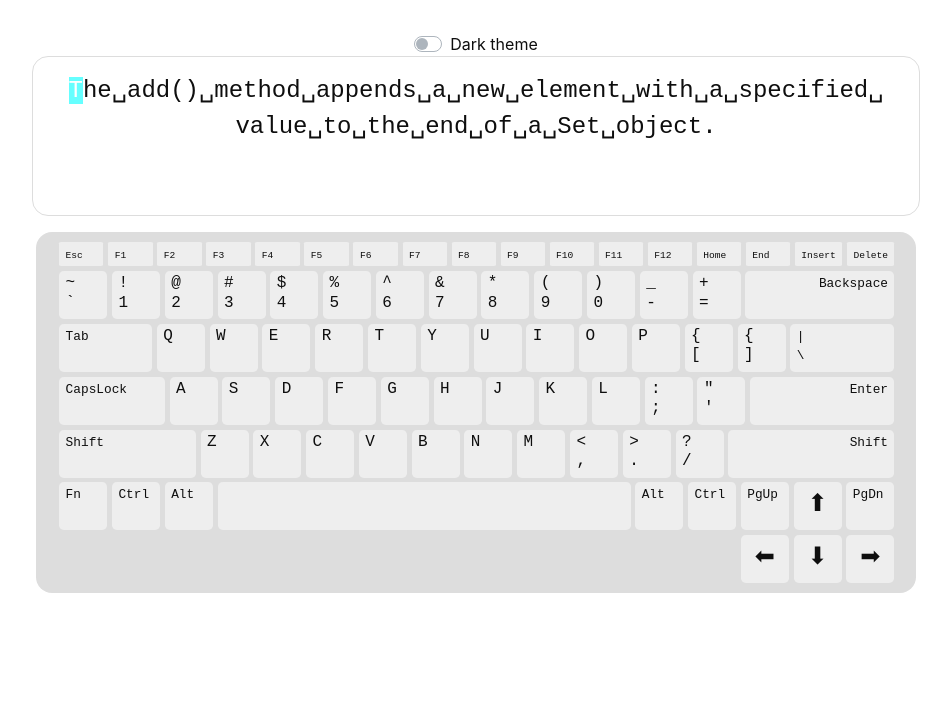
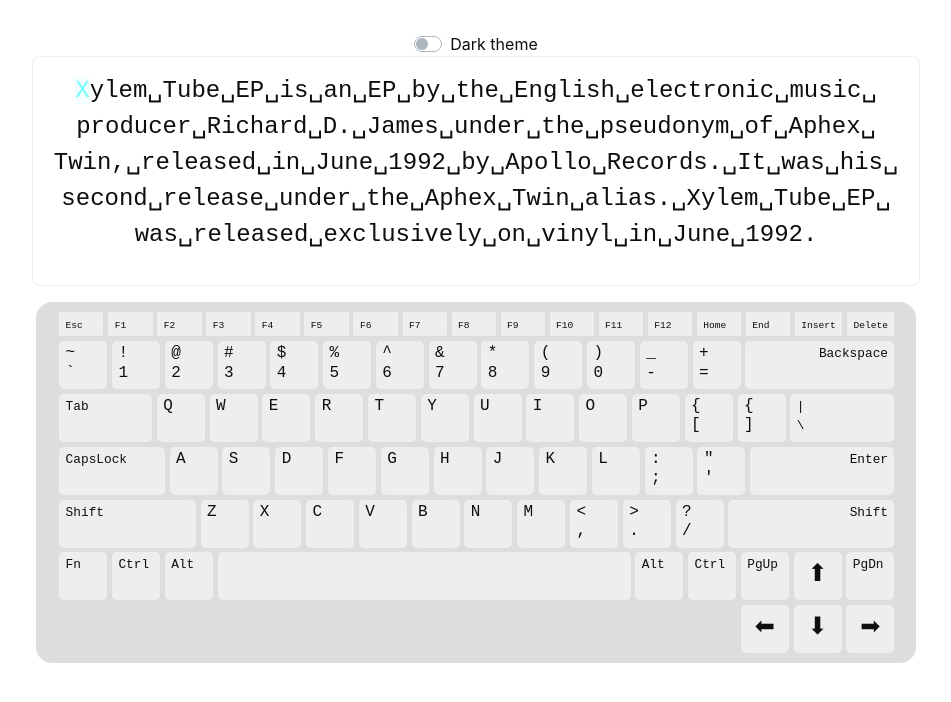
Before and after one commit to sqwxl/type_trainer, a React (Create React App) app: page / in a window 1280 px wide. Shown: the top 702 px of the page, without its empty margins (164-1115 px from the left). Built offline with nearby package versions, Linux system fonts and the light colour scheme.

Commit message:
basic interface mostly functional, preparing to refactor text formatting logic and move on to trainer AI

```diff
--- a/src/App.tsx
+++ b/src/App.tsx
@@ -7,6 +7,7 @@
 import { LayoutContext, layouts } from './Components/Contexts/LayoutContext/LayoutContext';
 import Toolbar from './Components/Toolbar/Toolbar'
 import { Container } from 'react-bootstrap';
+import { type } from 'os';
 // import { ThemeConsumer } from 'react-bootstrap/esm/ThemeProvider';
 
 
@@ -42,21 +43,15 @@
   }
 }
 
-function replaceSpaces(str: string): string {
-  // let replacement = `&blank;<span style="font-family: sans-serif;">&NegativeVeryThinSpace;</span>`
-  let replacement = `&blank;&NegativeVeryThinSpace;`
-  return str.replaceAll(" ", replacement)//"␣")
-}
-
 class App extends React.Component<{}, any> {
   static contextType = ThemeContext
   constructor(props: AppProps) {
     super(props)
     this.state = {
-      trainingString: "The add() method appends a new element with a specified value to the end of a Set object.",
+      trainingString: "Xylem Tube EP is an EP by the English electronic music producer Richard D. James under the pseudonym of Aphex Twin, released in June 1992 by Apollo Records. It was his second release under the Aphex Twin alias. Xylem Tube EP was released exclusively on vinyl in June 1992.",
       currentChar: 0,
       errorIndices: new Set(),
-      pressed: [],
+      pressed: new Set(),
       paused: false,
       theme: themes.light
     }
@@ -69,7 +64,7 @@
   }
 
   componentDidUpdate() {
-    console.log(this.state.errorIndices)
+    console.log("errors: ", this.state.errorIndices)
   }
 
   componentWillMount() {
@@ -104,10 +99,10 @@
     let { pressed, currentChar, errorIndices } = this.state
 
     // Reject input
-    if (this.state.paused || event.repeat || pressed.includes(event.code)) {
+    if (this.state.paused || event.repeat || pressed.has(event.code)) {
       return
     }
-    pressed.push(event.code)
+    pressed.add(event.code)
 
     // Validate
     if (isChar(event.code)) {
@@ -123,17 +118,17 @@
 
   handleKeyUp(event: KeyboardEvent) {
     event.preventDefault()
-    let pressed = this.state.pressed.filter((code: string) => code !== event.code)
+    let pressed = this.state.pressed
+    pressed.delete(event.code)
     this.setState({ pressed: pressed })
   }
 
   handleFocus() {
-    console.log("got focus")
-    this.setState({paused: false})
+    this.setState({ paused: false })
   }
 
   handleBlur() {
-    this.setState({ pressed: [], paused: true })
+    this.setState({ pressed: new Set(), paused: true })
   }
 
   toggleTheme() {
@@ -143,21 +138,55 @@
   getStrMarkup() {
     let { currentChar, trainingString, errorIndices } = this.state
     // trainingString = replaceSpaces(trainingString)
-    let tagged = ""
+    let before = ""
+    let current = ""
+    let after = format(trainingString.slice(currentChar + 1))
+
+    // Tag errors, up to but not including currentChar
     let start = 0
-    // Tag errors, up to but not including currentChar
     for (let e of errorIndices) {
       if (e === currentChar) break
-      if (e < start) continue
-      tagged = tagged.concat(replaceSpaces(trainingString.slice(start, e)), tag(trainingString[e], `<span class="errorChar">`, `</span>`))
+      before = before.concat(format(trainingString.slice(start, e)), tag(format(trainingString[e]), 'mistake'))
       start = e + 1
     }
+    before = tag(before.concat(format(trainingString.slice(start, currentChar))), 'before')
+
     // Tag currentChar
-    tagged = tagged.concat(replaceSpaces(trainingString.slice(start, currentChar)), tag(trainingString[currentChar], `<span class="currentChar">`, `</span>`), replaceSpaces(trainingString.slice(currentChar + 1)))
-    return tagged
+    if (errorIndices.has(currentChar)) {
+      current = tag(format(trainingString[currentChar]), 'typo')
+      setTimeout(() => {
+        let typo = document.getElementsByClassName('typo')
+        if (typo[0] != null) typo[0].className = 'currentChar'
+      }, 750)
+    } else {
+      current = tag(format(trainingString[currentChar]), 'currentChar')
+    }
 
-    function tag(content: string, open: string, close: string) {
-      return open + replaceSpaces(content) + close
+    // Return result
+    console.log(current)
+    return before.concat(current, after)
+
+    function tag(str: string, className: string): string {
+      let ret = `<span class="${className}">${str}</span>`
+      return ret
+    }
+    function format(str: string): string {
+      if (str)
+        return replaceSpaces(escapeHtml(str))
+      else
+        return ""
+    }
+    function escapeHtml(unsafe: string): string {
+      var text = document.createTextNode(unsafe);
+      var p = document.createElement('p');
+      p.appendChild(text);
+      let safe = p.innerHTML
+      p.remove()
+      return safe
+    }
+    function replaceSpaces(str: string): string {
+      let replacement = `&blank;&#8203;`
+      return str.replaceAll(" ", replacement)//"␣")
     }
   }
 
@@ -165,12 +194,12 @@
     let displayText = this.state.paused ? "Session paused, click anywhere to continue" : this.getStrMarkup()
     return (
       <ThemeContext.Provider value={{ theme: this.state.theme, toggleTheme: () => this.toggleTheme() }}>
-        <Container fluid className="App" style={this.state.theme}  onClick={this.handleFocus}>
+        <Container fluid className="App" style={this.state.theme} onClick={this.handleFocus}>
           <Container >
-          <Toolbar />
-          <TextDisplay displayText={displayText}></TextDisplay>
-          <Keyboard pressed={this.state.pressed} />
-        </Container>
+            <Toolbar />
+            <TextDisplay displayText={displayText}></TextDisplay>
+            <Keyboard pressed={this.state.pressed} />
+          </Container>
         </Container>
 
       </ThemeContext.Provider>
--- a/src/Components/Contexts/ThemeContext/ThemeContext.tsx
+++ b/src/Components/Contexts/ThemeContext/ThemeContext.tsx
@@ -3,29 +3,34 @@
 
 const light: CSSCustomProperties = {
   "--color-primary": "#fff",
+  "--color-secondary": "#eee",
+  "--color-tertiary": "#ddd",
+
   "--text-primary": "#0e0e0e",
-
-  "--color-secondary": "#ddd",
-  "--color-tertiary": "#eee",
+  "--text-secondary": "#999",
 
   "--color-accent": "#5e5e5e",
   "--text-accent": "#eee",
   "--text-background-highlight": "#66ffff",
   "--text-color-highlight": "#ffffff",
+
+  "--mistake": "#ff6666",
   color: "var(--text-primary)"
 }
 
 const dark: CSSCustomProperties = {
   "--color-primary": "#303030",
+  "--color-secondary": "#777",
+  "--color-tertiary": "#555",
+
   "--text-primary": "#eee",
-
-  "--color-secondary": "#444",
-  "--color-tertiary": "#555",
+  "--text-secondary": "#999",
 
   "--color-accent": "#eee",
   "--text-accent": "#111",
   "--text-background-highlight": "#66ffff",
   "--text-color-highlight": "#ffffff",
+  "--mistake": "#ff6666",
   color: "var(--text-primary)"
 }
 
--- a/src/Components/Keyboard/Keyboard.css
+++ b/src/Components/Keyboard/Keyboard.css
@@ -1,7 +1,7 @@
 .keyboard {
   max-width: 55rem;
   margin: 1rem auto;
-  background: var(--color-secondary);
+  background: var(--color-tertiary);
   border-radius: 1rem;
   padding: 0.5rem 0rem;
   font-family: monospace;
@@ -20,7 +20,7 @@
   position: relative;
   top: 0;
   left: -1.2rem;
-  background-color: var(--color-tertiary);
+  background-color: var(--color-secondary);
   color: var(--text-primary);
   border-radius: 0.3rem;
   margin: 0.15rem;
--- a/src/Components/Keyboard/Keyboard.tsx
+++ b/src/Components/Keyboard/Keyboard.tsx
@@ -10,7 +10,7 @@
   class?: string[];
 }
 
-export default function Keyboard(props: any) {
+export default function Keyboard(props: {pressed: Set<string>}) {
   const layout = useContext(LayoutContext)
 
   let pressed = props.pressed
@@ -29,7 +29,7 @@
       }
       let classes = ["key-btn"];
       classes.push("row-item-" + idx);
-      if (pressed && pressed.includes(keyBtnData.code)) classes.push("pressed")
+      if (pressed.size && pressed.has(keyBtnData.code)) classes.push("pressed")
       if (keyBtnData.class)
         classes.push(...keyBtnData.class);
       row.push(<li id={keyBtnData.code} key={keyBtnData.code} className={classes.join(" ")} dangerouslySetInnerHTML={label}></li>);
--- a/src/Components/TextDisplay/TextDisplay.css
+++ b/src/Components/TextDisplay/TextDisplay.css
@@ -3,8 +3,6 @@
   display: block;
   width: 80%;
   max-width: 55em;
-  height: 15vh;
-  min-height: 10rem;
   margin: 0 auto;
   resize: none;
   overflow: hidden;
@@ -13,7 +11,7 @@
   background-color: var(--color-primary);
   color: var(--text-primary);
   border: 1px solid var(--color-secondary);
-  border-radius: 1rem;
+  border-radius: 0.5rem;
 
   padding: 1rem;
 
@@ -21,11 +19,36 @@
   font-family: 'Courier New', Courier, monospace;
 }
 
-.currentChar {
-  background-color: var(--text-background-highlight);
-  color: var(--text-color-highlight);
+.before {
+  color: var(--text-secondary)
 }
 
-.errorChar {
-  color: #ff6666;
+.after {
+
 }
+
+.currentChar {
+  animation-name: cursor-blink;
+  animation-duration: 750ms;
+  animation-iteration-count: infinite;
+}
+
+.typo {
+  animation-name: mistake-blink;
+  animation-duration: 250ms;
+  animation-iteration-count: infinite;
+}
+
+@keyframes cursor-blink {
+  from {background-color: var(--text-background-highlight); color: var(--text-color-highlight);}
+  to {background-color: var(--color-primary); color: var(--text-background-highlight);}
+}
+
+@keyframes mistake-blink {
+  from {background-color: var(--mistake); color: var(--color-primary);}
+  to {background-color: var(--color-primary); color: var(--mistake);}
+}
+
+.mistake {
+  color: var(--mistake);
+}
```
Also changed, not shown: src/Components/FormattedText/FormattedText.tsx (added).
